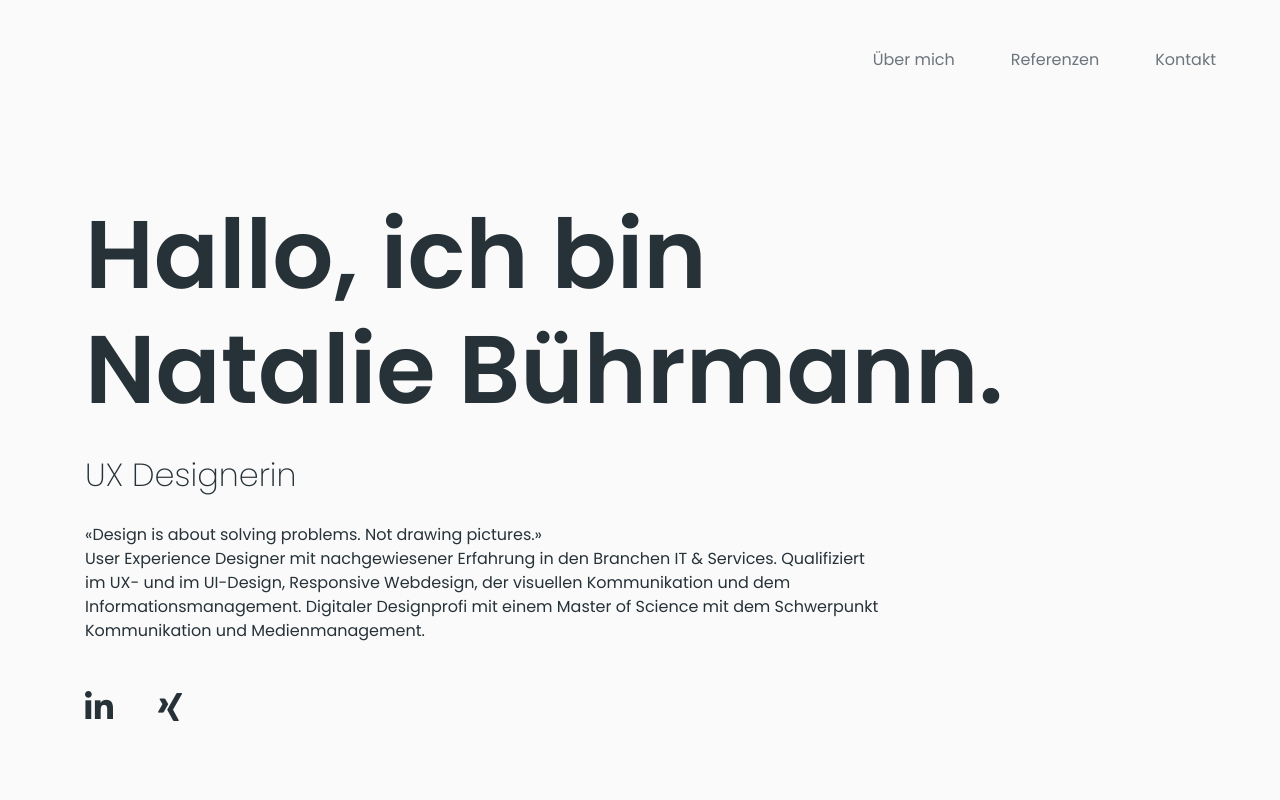
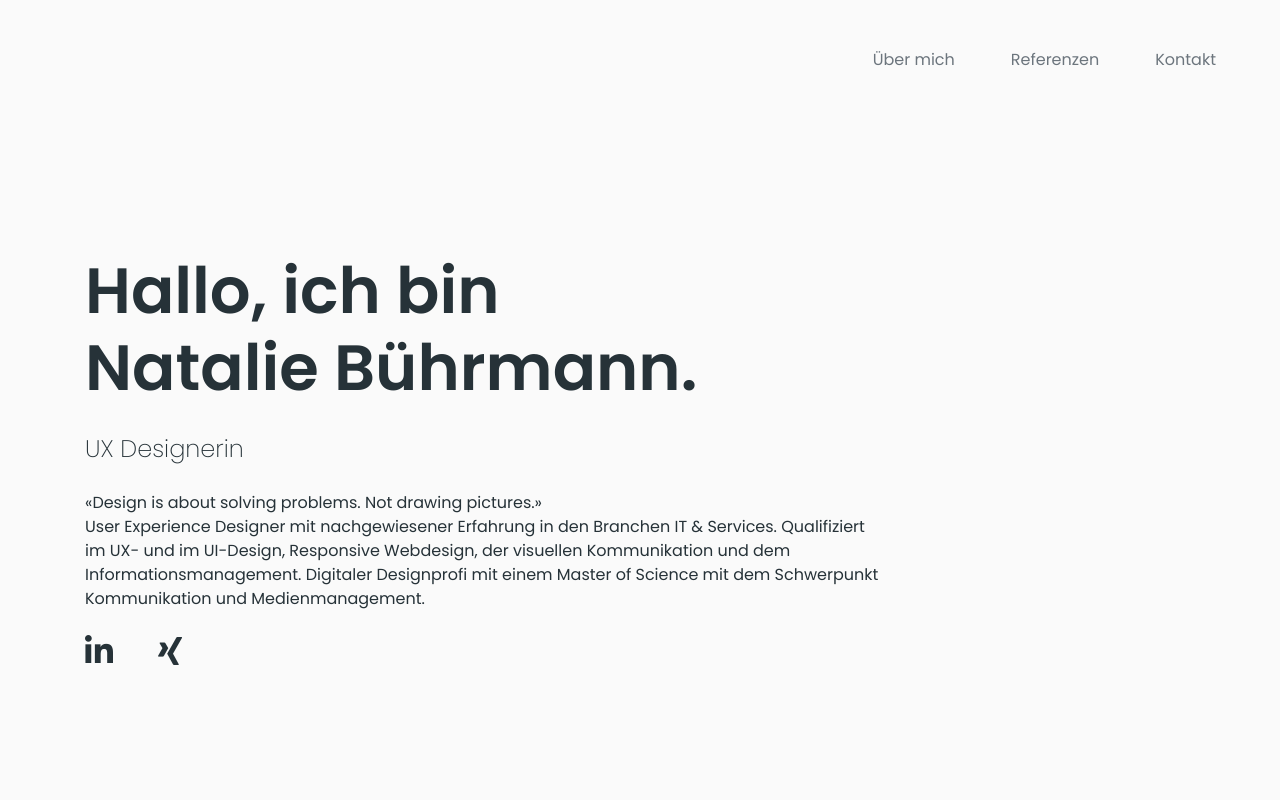
Before and after one commit to missnatili/myportfolio, a plain HTML site: page index.html in a window 1280 px wide. Shown: the top 800 px of the page. Drawn offline with nearby package versions, Linux system fonts and the light colour scheme.

Commit message:
adjust: font-size title and subtitle

```diff
--- a/index.html
+++ b/index.html
@@ -43,7 +43,7 @@
                 <p class="dark-grey" id="title">Hallo, ich bin <br>Natalie Bührmann.</p>
                 <p class="dark-grey my-4" id="subtitle">UX Designerin</p>
                 <p class="my-4" id="intro">«Design is about solving problems. Not drawing pictures.»<br>User Experience Designer mit nachgewiesener Erfahrung in den Branchen IT & Services. Qualifiziert im UX- und im UI-Design, Responsive Webdesign, der visuellen Kommunikation und dem Informationsmanagement. Digitaler Designprofi mit einem Master of Science mit dem Schwerpunkt Kommunikation und Medienmanagement.</p>
-                <div class="row mt-5">
+                <div class="row mt-4">
                     <a href="https://www.linkedin.com/in/natalie-buehrmann/" class="fab fa-linkedin-in fa-2x dark-grey" target="_blank"></a>
                     <a href="https://www.xing.com/profile/Natalie_Buehrmann/cv" class="fab fa-xing fa-2x dark-grey" target="_blank"></a>
                 </div>
--- a/main.css
+++ b/main.css
@@ -75,7 +75,7 @@ body {
     padding-right: 15px;
 }
 
-/*-- Buttons --*/
+/* Buttons */
 .btn-primary {
     background-color: #263238;
     color: white;
@@ -113,9 +113,8 @@ body {
     font-weight: 400;
     padding: 10px 0;
 }
-/*-- END Buttons --*/
 
-/* --- Typography ---*/
+/* Typography */
 p {
     font-family: 'Poppins', sans-serif;
     font-weight: 400;
@@ -126,7 +125,7 @@ p {
     font-family: 'Poppins', sans-serif;
     font-weight: 600;
     font-style: normal;
-    font-size: 6rem;
+    font-size: 4rem;
     line-height: 1.2;
 }
 
@@ -134,7 +133,7 @@ p {
     font-family: 'Poppins', sans-serif;
     font-weight: 200;
     font-style: normal;
-    font-size: 2rem;
+    font-size: 1.5rem;
 }
 
 b {
```
